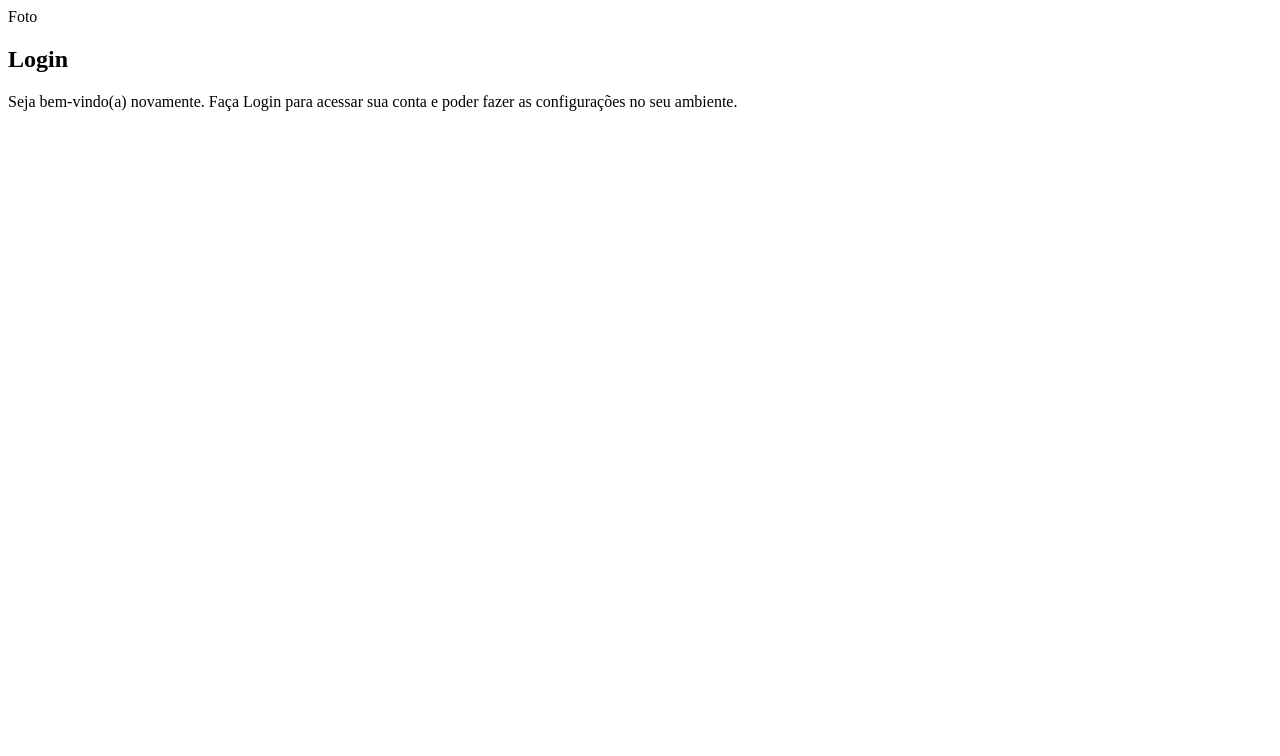
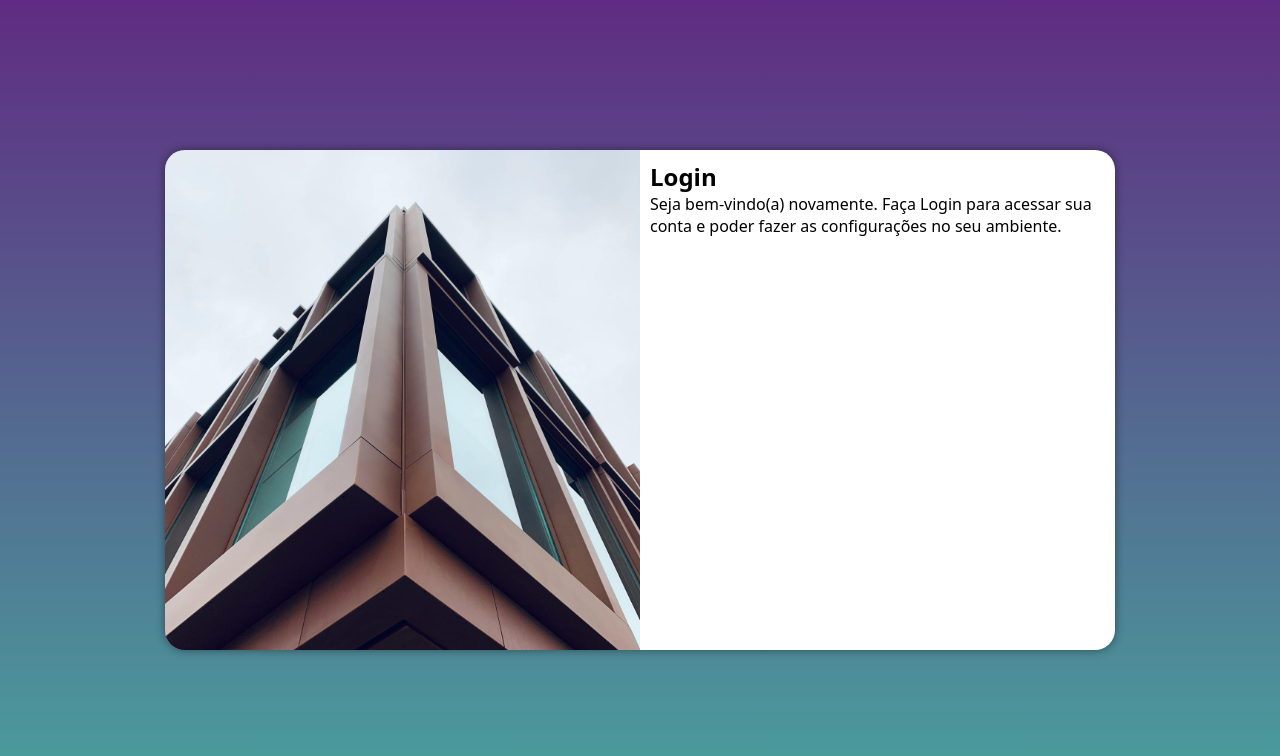
Before and after one commit to becxm/projeto-login, a plain HTML site: page index.html in a window 1280 px wide. Drawn offline with Linux system fonts and the light colour scheme.

Commit message:
atualização

```diff
--- /dev/null
+++ b/estilos/mediaquery.css
@@ -0,0 +1,44 @@
+@charset "UTF-8";
+
+@media screen and (min-width: 758px) and (max-width: 992px) {
+    body  {
+        background-image: linear-gradient(to top, #49a09d, #5f2c82);
+    }
+
+    section#login {
+        width: 80vw;
+    }
+
+    section#login > div#imagem {
+        float: left;
+        width: 30%;
+        height: 100%;
+    }
+
+    section#login > div#formulario {
+        float: right;
+        width: 70%;
+    }
+}
+
+@media screen and (min-width: 992px) {
+    body  {
+        background-image: linear-gradient(to top, #49a09d, #5f2c82);
+    }
+
+
+    section#login {
+        width: 950px;
+    }
+
+    section#login > div#imagem {
+        float: left;
+        width: 50%;
+        height: 100%;
+    }
+
+    section#login > div#formulario {
+        float: right;
+        width: 50%;
+    }
+}
--- a/estilos/style.css
+++ b/estilos/style.css
@@ -6,3 +6,52 @@
     --cor03: #5f2c82;
     --cor04: #000000;
 }
+
+* {
+    font-family: system-ui, -apple-system, BlinkMacSystemFont, 'Segoe UI', Roboto, Oxygen, Ubuntu, Cantarell, 'Open Sans', 'Helvetica Neue', sans-serif;
+    padding: 0px;
+    margin: 0px;
+    box-sizing: border-box;
+}
+
+body, html {
+    background-color: var(--cor03);
+    height: 100vh;
+    width: 100vw;
+}
+
+main {
+    position: relative;
+    height: 100vh;
+    width: 100vw;
+}
+
+section#login {
+    position: absolute;
+    top: 50%;
+    left: 50%;
+    transform: translate(-50%, -50%);
+    overflow: hidden;
+
+    background-color: var(--cor01);
+    width: 250px;
+    height: 500px;
+    border-radius: 20px;
+    box-shadow: 0px 0px 10px rgba(0, 0, 0, 0.45);
+
+    transition: width .3s, height .3s;
+    transition-timing-function: ease;
+}
+
+section#login > div#imagem {
+    display: block;
+    background: var(--cor03) url('../imagens/pexels-david.jpg') no-repeat;
+    background-size: cover;
+    height: 200px;
+    background-position: left top;
+}
+
+section#login > div#formulario {
+    display: block;
+    padding: 10px;
+}
--- a/index.html
+++ b/index.html
@@ -5,12 +5,13 @@
     <meta name="viewport" content="width=device-width, initial-scale=1.0">
     <title>Login</title>
     <link rel="stylesheet" href="estilos/style.css">
+    <link rel="stylesheet" href="estilos/mediaquery.css">
 </head>
 <body>
     <main>
         <section id="login">
             <div id="imagem">
-                Foto
+
             </div>
             <div id="formulario">
                 <h1>Login</h1>
```
